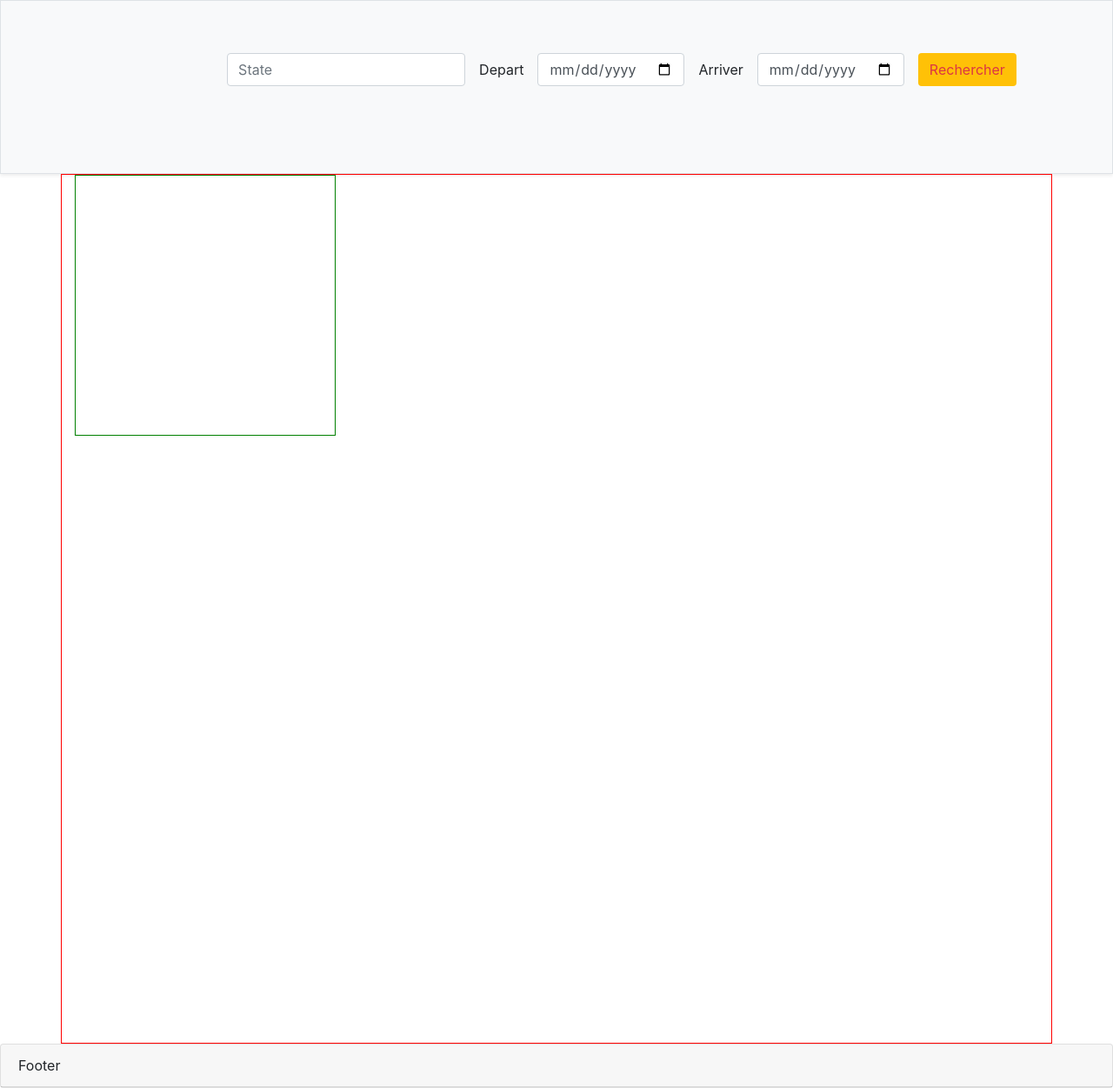
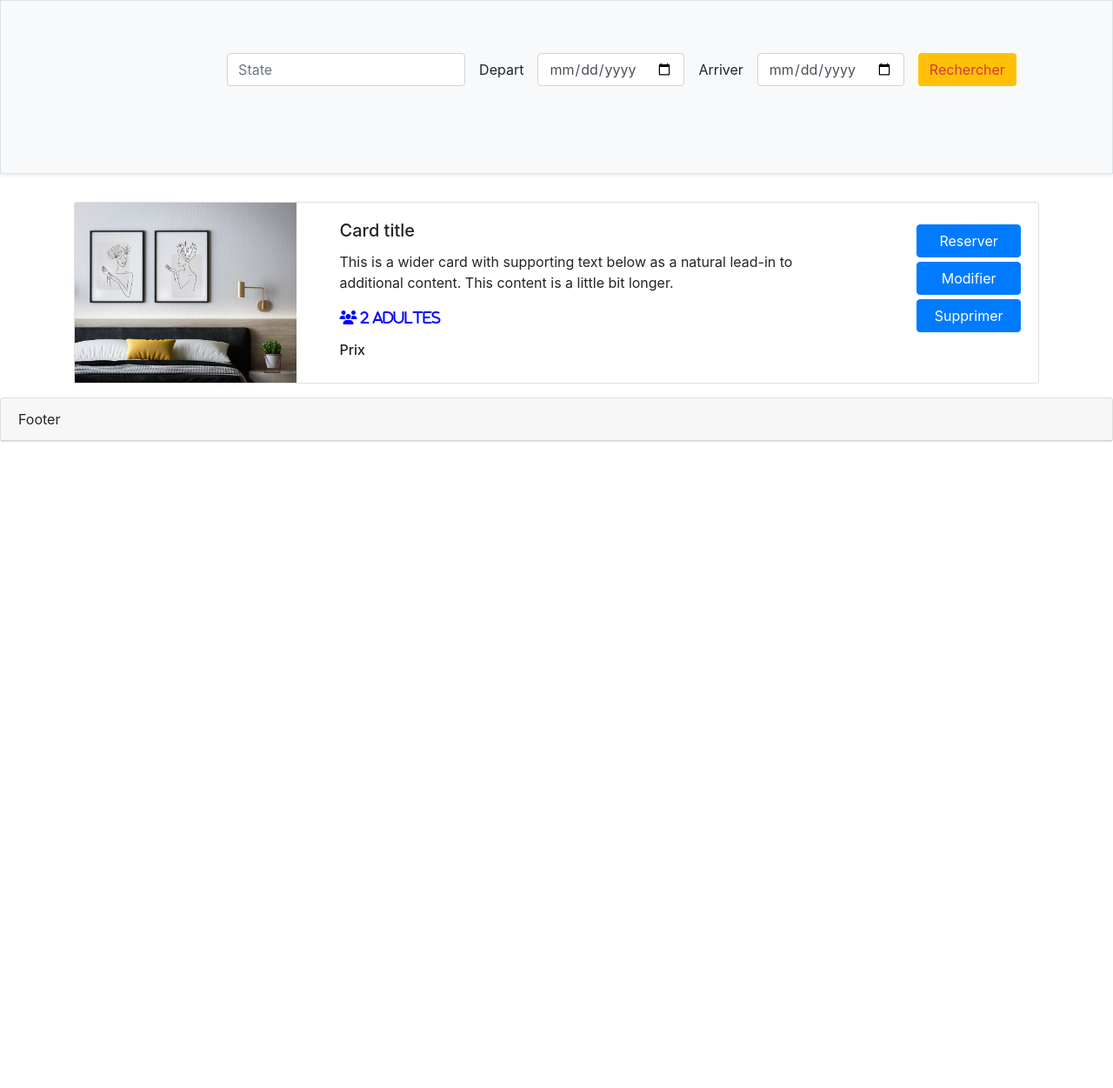
Before and after one commit to ABDELKADER-JCMAIROT-PROJET-GITE/GITE, a PHP site: page /index_admin.php in a window 1280 px wide. Shown: the part 56-1307 px from the top of the page at 87% size. After the commit the page ends 564 px from the top, so only its background shows below. Run offline with PHP 8.4, Linux system fonts and the light colour scheme; some libraries are stand-ins or nearby versions.

Commit message:
etiquette gite admin

```diff
--- a/asset/css/gite_etiquette.css
+++ b/asset/css/gite_etiquette.css
@@ -0,0 +1,16 @@
+.imgSizeSquare {
+  background-image: url(../../img/carre/chambre.jpg);
+  background-size: cover;
+  height: 100%;
+  width: 100%;
+}
+.sleep p i {
+  color: blue;
+}
+.etiquette {
+  margin-top: 2rem;
+}
+.btnAdmin .btn {
+  width: 100%;
+  margin-top: 5px;
+}
--- a/asset/css/gite_fiche.css
+++ b/asset/css/gite_fiche.css
@@ -6,6 +6,7 @@
 .h1trouver {
   font-size: 1.5rem;
 }
+
 .h2dugite {
   font-size: 1rem;
 }
@@ -14,9 +15,10 @@
   display: flex;
   justify-content: space-around;
   width: 100%;
-  /* height: 300px; */
+  /* height: *; */
   margin-top: 50px;
 }
+
 .chambre {
   width: 300px;
   height: 300px;
--- a/inc/footer.php
+++ b/inc/footer.php
@@ -20,5 +20,6 @@
     integrity="sha384-w1Q4orYjBQndcko6MimVbzY0tgp4pWB4lZ7lr30WKz0vr/aWKhXdBNmNb5D92v7s"
     crossorigin="anonymous">
   </script>
+  <script src="https://kit.fontawesome.com/fae3248c47.js" crossorigin="anonymous"></script>
   </body>
 </html>
--- a/inc/header.php
+++ b/inc/header.php
@@ -94,4 +94,4 @@
         </div>
       </div>
     </div>
-    <div class="container test">
+    <div class="container">
--- a/index_admin.php
+++ b/index_admin.php
@@ -4,8 +4,31 @@ include('inc/header.php');
 
 <!-- formulaire de connexion pour l'accés au dashboard de l'admin -->
 
-<div class="sticker test2"></div>
+<div class="etiquette">
+    <div class="card mb-3" style="max-width: 100%;">
+        <div class="row g-0">
+            <div class="col-md-3">
+            <div class="imgSizeSquare"></div>
+            </div>
+            <div class="col-md-7">
+            <div class="card-body sleep">
+                <h5 class="card-title">Card title</h5>
+                <p class="card-text">This is a wider card with supporting text below as a natural lead-in to additional content. This content is a little bit longer.</p>
+                <p class="card-text"><i class="fas fa-users"> 2 Adultes</i></p>
+                <h6>Prix</h6>
+            </div>
+            </div>
+            <div class="col-md-2">
+            <div class="card-body btnAdmin">
+                <button type="button" class="btn btn-primary">Reserver</button>
+                <button type="button" class="btn btn-primary">Modifier</button>
+                <button type="button" class="btn btn-primary">Supprimer</button>
 
+            </div>
+            </div>
+        </div>
+    </div>
+</div>
 
 
 <?php include('inc/footer.php');?>
```
Also changed, not shown: ref/bdd_gite.sql (+3 -45 lines), 2 other files.
